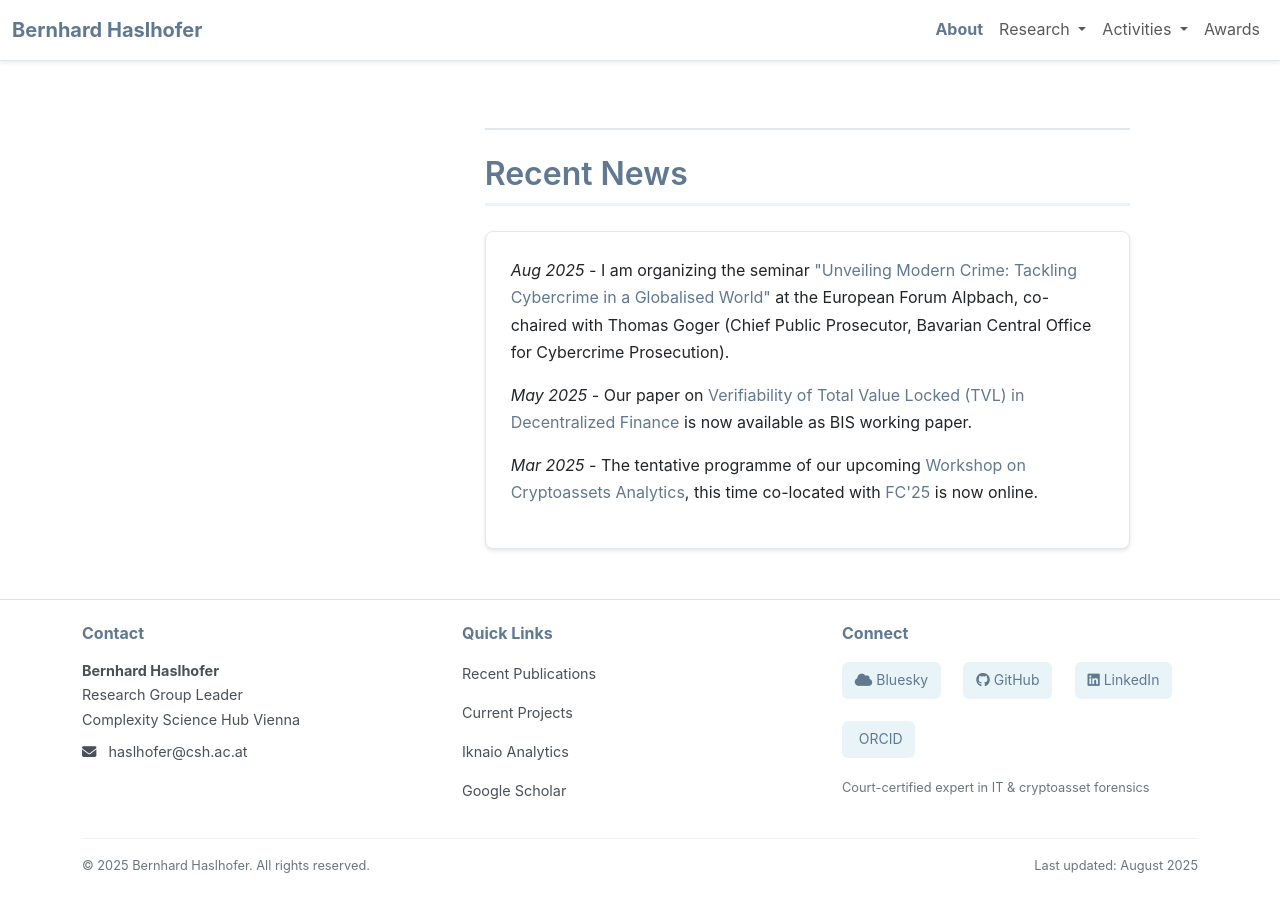
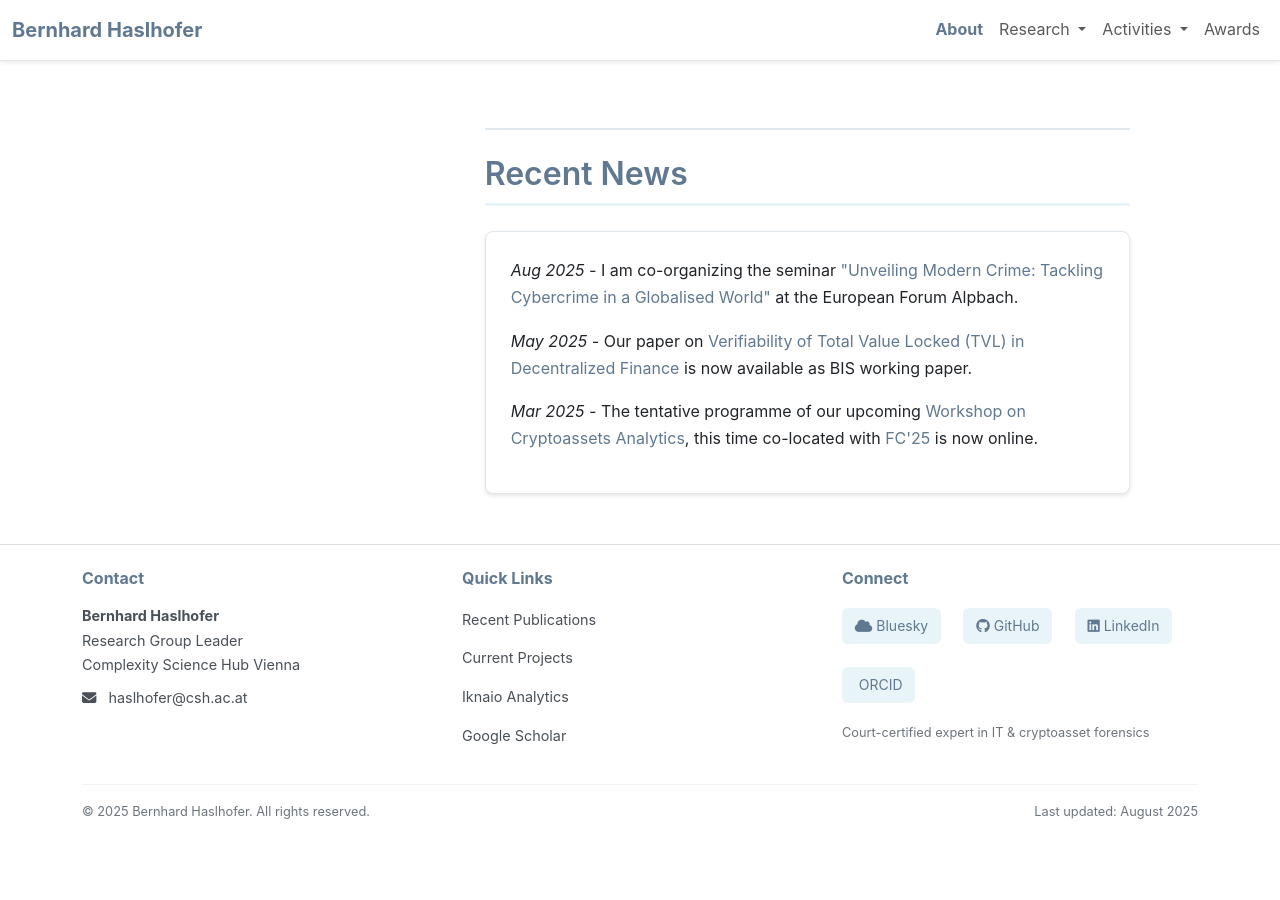
Before and after one commit to behas/behas.github.com, a Jekyll site: the page built from index.html, in a window 1280 px wide and 900 px high, scrolled down 932 px. Built offline with Jekyll 4.4.1, drawn with Linux system fonts in a browser that asks for light colours; a style sheet for code colours, icons or effects is not loaded; after the commit the page ends 1779 px from its top, so only the background shows below that.

Commit message:
add EFA events

```diff
--- a/_data/news.yml
+++ b/_data/news.yml
@@ -1,9 +1,8 @@
 - date: 2025-08-18
   news: |
-    I am organizing the seminar
+    I am co-organizing the seminar
     <a href="https://www.alpbach.org/sessions/unveiling-modern-crime-tackling-cybercrime-in-a-globalised-world" target="_blank">"Unveiling Modern Crime: Tackling Cybercrime in a Globalised World"</a>
-    at the European Forum Alpbach, co-chaired with Thomas Goger
-    (Chief Public Prosecutor, Bavarian Central Office for Cybercrime Prosecution).
+    at the European Forum Alpbach.
 
 - date: 2025-05-24
   news: |
--- a/events.html
+++ b/events.html
@@ -15,6 +15,12 @@
   </div>
 
   <div class="publication-year">2025</div>
+
+  <div class="publication-item">
+    <p>
+      <a href="https://www.alpbach.org/sessions/unveiling-modern-crime-tackling-cybercrime-in-a-globalised-world" target="_blank">Unveiling Modern Crime: Tackling Cybercrime in a Globalised World</a>, European Forum Alpbach.
+    </p>
+  </div>
 
   <div class="publication-item">
     <p><a href="https://caaw.io/2025/" target="_blank">4th International Workshop on Cryptoasset Analytics (CAAW)</a>, co-located with Financial Cryptography and Data Security (FC), Singapore.</p>
```
